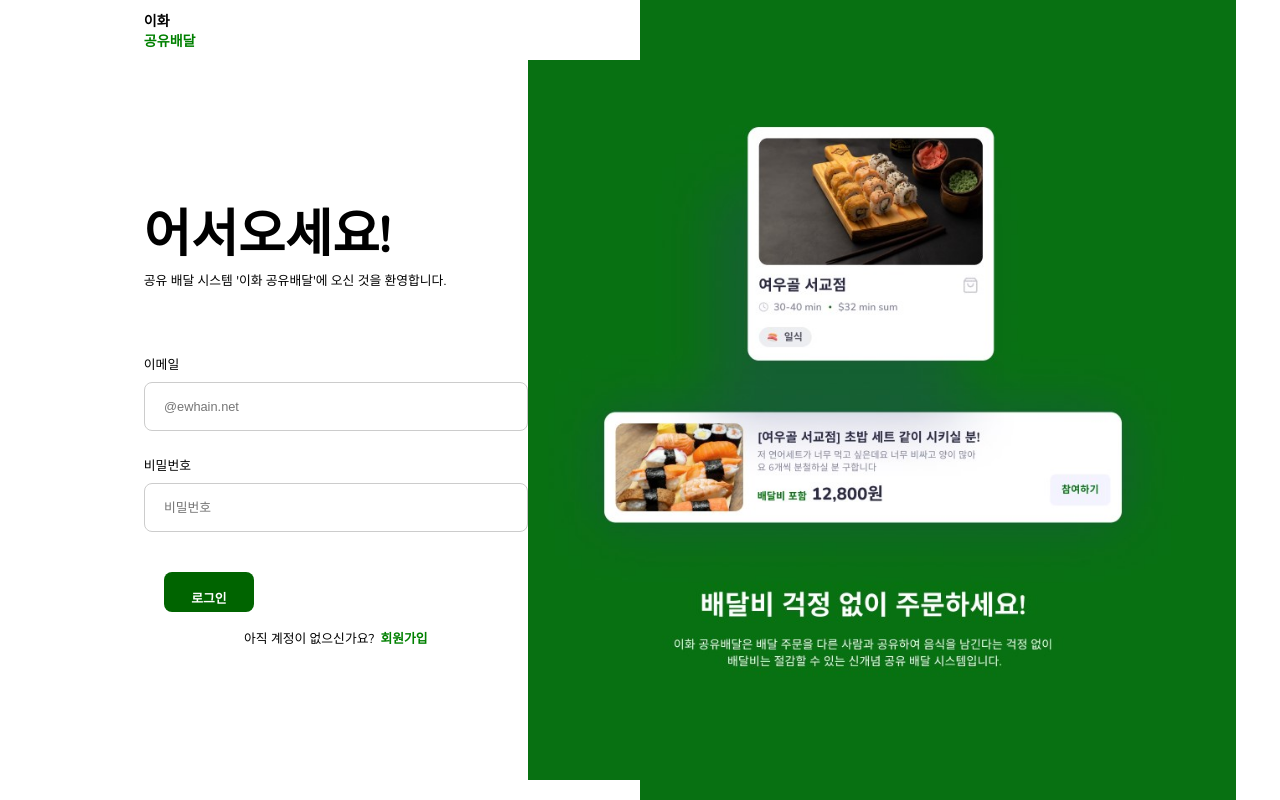
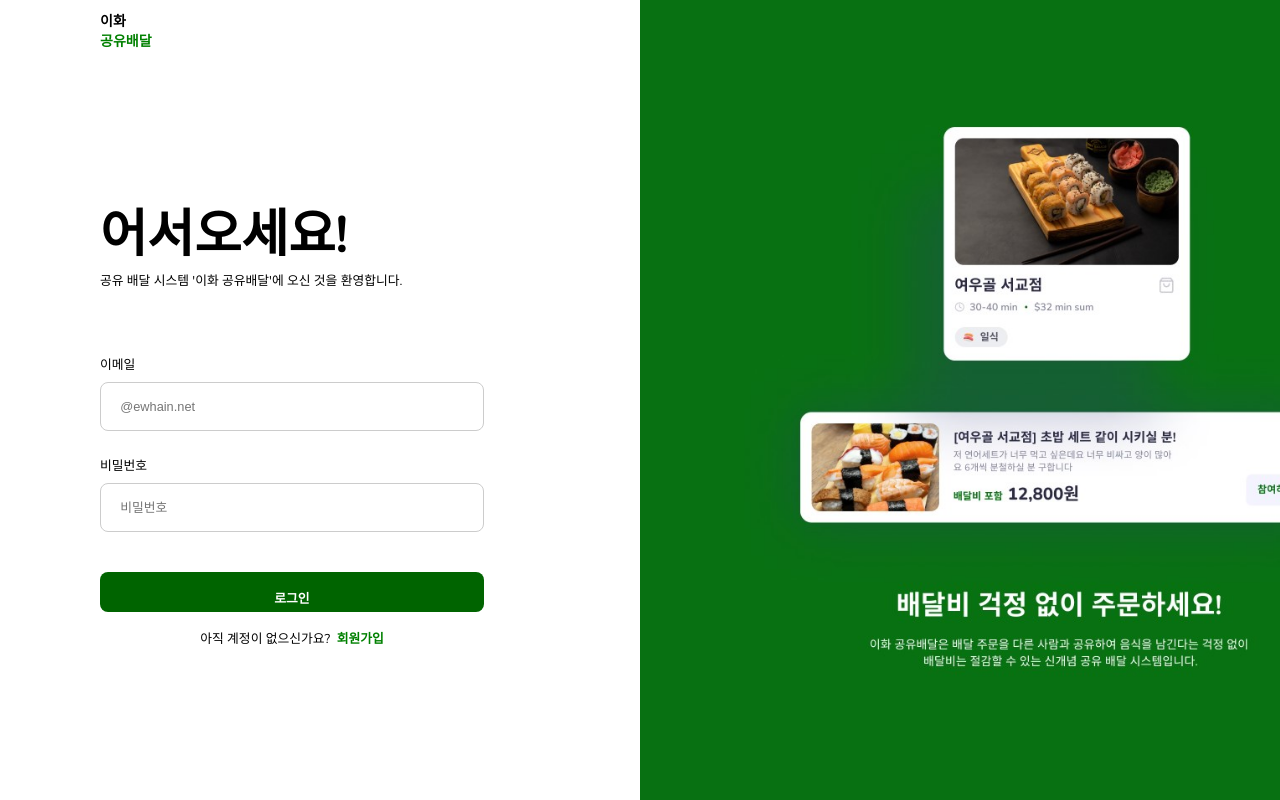
Before and after one commit to gyesswhat/groupproject3, a React (Create React App) app in the folder frontend/: page /login in a window 1280 px wide. Built offline with nearby package versions, Linux system fonts and the light colour scheme.

Commit message:
style : edit login postdetail

```diff
--- a/frontend/src/App.css
+++ b/frontend/src/App.css
@@ -154,7 +154,7 @@ p {
 
 #delivery-recruitment-item {
   width: 38.9vw; /*480px*/
-  height: 90px;
+  height: 97px;
   padding: 10px;
   margin: 5px 10px 5px 10px;
   border: #ddd 1px solid;
@@ -218,6 +218,7 @@ body {
 
 #login-page-whole {
   height: 100vh;
+  width: 100vw;
   overflow: hidden;
   background: linear-gradient(to right, white 50%, #087112 50%);
 }
@@ -238,6 +239,7 @@ body {
 #login {
   display: flex;
   flex-direction: column;
+  margin-right: 240px;
 }
 
 #id-pw {
@@ -289,6 +291,7 @@ body {
   padding-bottom: 2vh;
   border-radius: 8px;
   font-size: 1vw;
+  width: 100%;
 }
 
 #register-button {
@@ -312,6 +315,8 @@ body {
 
 #login-right {
   height: 100%;
+  width: 100%;
+  background-color: #087112;
   display: flex;
   align-items: center;
   justify-content: center;
@@ -377,7 +382,7 @@ label {
 }
 
 #wrap {
-  width: 50vw;
+  width: 700px;
   margin-top: 30px;
 }
 
@@ -405,7 +410,8 @@ button {
   border-radius: 5px;
   height: 40px;
   width: 90px;
-  margin-left: 20px;
+  /*margin-left: 20px;*/
+  cursor: pointer;
 }
 
 #cost-recruit {
@@ -413,6 +419,7 @@ button {
   flex-direction: row;
   justify-content: flex-end;
   align-items: center;
+  gap: 20px;
 }
 
 #participants {
@@ -509,6 +516,7 @@ button[disabled] {
   margin-bottom: 20px;
   display: flex;
   flex-direction: row;
+  gap: 10px;
 }
 
 .comment-input {
@@ -530,6 +538,7 @@ textarea {
   display: flex;
   align-items: center;
   justify-content: center;
+  font-weight: 500;
 }
 
 #darkgray {
```
